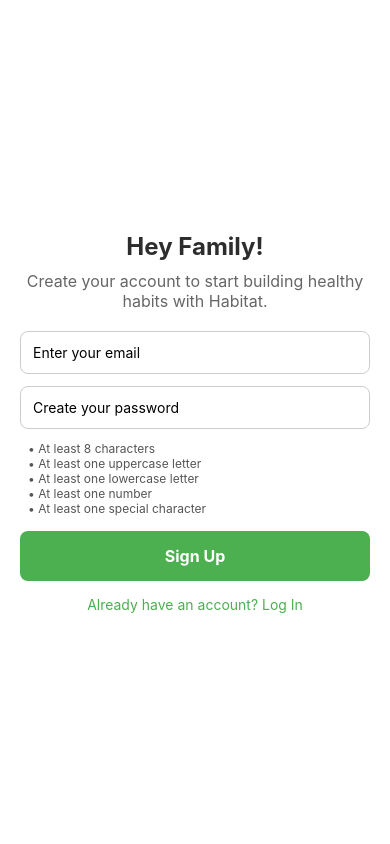
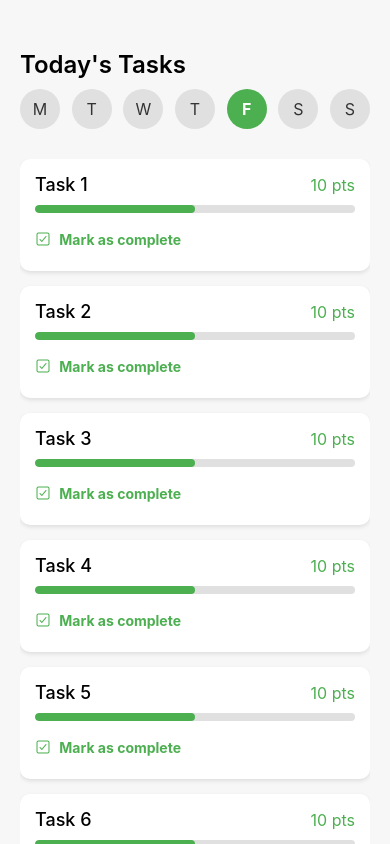
Before and after one commit to Niyah2004/Capstone4901, a React Native app in the folder habitat-app/: screen / in a window 390 px wide. Built offline with nearby package versions, Linux system fonts and the light colour scheme.

Commit message:
ChildTaskView
The button to see rewards has not been put yet

```diff
--- a/habitat-app/App.js
+++ b/habitat-app/App.js
@@ -11,7 +11,7 @@
 function App() {
   return (
     <NavigationContainer>
-      <Stack.Navigator initialRouteName="SignUp" screenOptions={{ headerShown: false }}>
+      <Stack.Navigator initialRouteName="ChildTaskView" screenOptions={{ headerShown: false }}>
         <Stack.Screen name="SignUp" component={SignUpScreen} />
         <Stack.Screen name="ChildProfileSetup" component={ChildProfileSetupScreen} />
         <Stack.Screen name="ChildTaskView" component={ChildTaskViewScreen} />
--- a/habitat-app/screens/ChildTaskViewScreen.js
+++ b/habitat-app/screens/ChildTaskViewScreen.js
@@ -1,41 +1,141 @@
 import React, { useState } from "react";
-import Calendar from "react-calendar";
-import { View, Text, TextInput, TouchableOpacity, StyleSheet, ScrollView, Alert } from "react-native";
+import { View, Text, TouchableOpacity, StyleSheet, ScrollView } from "react-native";
+import { Ionicons } from "@expo/vector-icons"; // 👈 ADD THIS IMPORT
 
 export default function ChildTaskViewScreen({ route, navigation }) {
-    const { task, onUpdateTask } = route.params;
+    // temporarily disable these props to avoid undefined errors during demo
+    const task = route?.params?.task || { title: "", description: "", isCompleted: false };
+
     const [title, setTitle] = useState(task.title);
     const [description, setDescription] = useState(task.description);
     const [isCompleted, setIsCompleted] = useState(task.isCompleted);
+    const demoTasks = new Array(10).fill(null);
 
-    // Removed unused Calendar function
-    <View style={styles.form}>
-        <Text style={styles.title}>Today's Task</Text>
+    return (
+        <View style={styles.container}>
+            <Text style={styles.title}>Today's Tasks</Text>
 
+            {/* Week days bar */}
+            <View style={styles.weeksContainer}>
+                {["M", "T", "W", "T", "F", "S", "S"].map((day, index) => (
+                    <View
+                        key={index}
+                        style={[styles.dayCircle, index === 4 && styles.presentDay]} // highlight "Friday"
+                    >
+                        <Text
+                            style={[styles.dayText, index === 4 && styles.presentDateText]}
+                        >
+                            {day}
+                        </Text>
+                    </View>
+                ))}
+            </View>
 
+            {/* Task list */}
+            <ScrollView style={{ marginTop: 10 }}>
+                {demoTasks.map((_, index) => (
+                    <View key={index} style={styles.taskBox}>
+                        <View style={styles.taskHeader}>
+                            <Text style={styles.taskTitle}>Task {index + 1}</Text>
+                            <Text style={styles.points}>10 pts</Text>
+                        </View>
 
-    </View>
+                        <View style={styles.Progress}>
+                            <View style={[styles.progressFill, { width: "50%" }]} />
+                        </View>
 
-
+                        <TouchableOpacity style={styles.completeButton}>
+                            <Ionicons name="checkbox-outline" size={16} color="#4CAF50" />
+                            <Text style={styles.complete}> Mark as complete</Text>
+                        </TouchableOpacity>
+                    </View>
+                ))}
+            </ScrollView>
+        </View>
+    );
 }
-
 
 const styles = StyleSheet.create({
     container: {
-        flexGrow: 1,
-        backgroundColor: "#fff",
-        padding: 16,
-    },
-    form: {
-        backgroundColor: "#f5f5f5",
-        borderRadius: 8,
-        padding: 16,
-        marginVertical: 8,
+        flex: 1,
+        backgroundColor: "#F7F7F7",
+        paddingHorizontal: 20,
+        paddingTop: 50,
     },
     title: {
         fontSize: 24,
-        fontWeight: "bold",
-        marginBottom: 16,
+        fontWeight: "600",
+        marginBottom: 10,
+    },
+    weeksContainer: {
+        flexDirection: "row",
+        justifyContent: "space-between",
+        marginBottom: 20,
+    },
+    dayCircle: {
+        width: 40,
+        height: 40,
+        borderRadius: 20,
+        justifyContent: "center",
+        alignItems: "center",
+        backgroundColor: "#E0E0E0",
+    },
+    presentDay: {
+        backgroundColor: "#4CAF50",
+    },
+    dayText: {
+        fontSize: 16,
         color: "#333",
     },
+    presentDateText: {
+        color: "#fff",
+        fontWeight: "bold",
+    },
+    taskBox: {
+        backgroundColor: "#fff",
+        borderRadius: 10,
+        padding: 15,
+        marginBottom: 15,
+        shadowColor: "#000",
+        shadowOffset: { width: 0, height: 2 },
+        shadowOpacity: 0.1,
+        shadowRadius: 4,
+        elevation: 2,
+    },
+    taskHeader: {
+        flexDirection: "row",
+        justifyContent: "space-between",
+        alignItems: "center",
+        marginBottom: 10,
+    },
+    taskTitle: {
+        fontSize: 18,
+        fontWeight: "500",
+    },
+    points: {
+        fontSize: 16,
+        color: "#4CAF50",
+    },
+    Progress: {
+        height: 8,
+        backgroundColor: "#E0E0E0",
+        borderRadius: 4,
+        overflow: "hidden",
+        marginBottom: 10,
+    },
+    progressFill: {
+        height: 8,
+        backgroundColor: "#4CAF50",
+        borderRadius: 4,
+    },
+    completeButton: {
+        flexDirection: "row",
+        alignItems: "center",
+        paddingVertical: 8,
+    },
+    complete: {
+        color: "#4CAF50",
+        fontWeight: "bold",
+        marginLeft: 5,
+    },
 });
```
